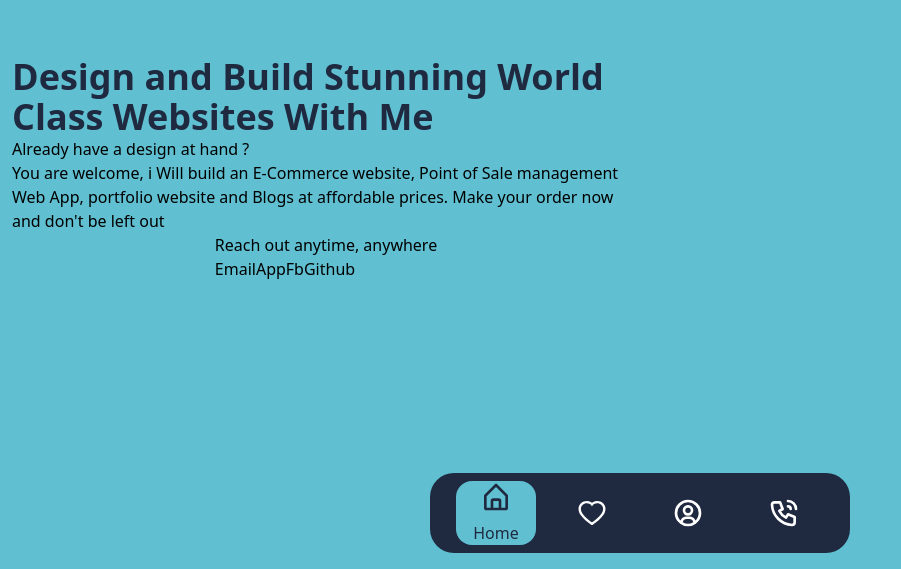
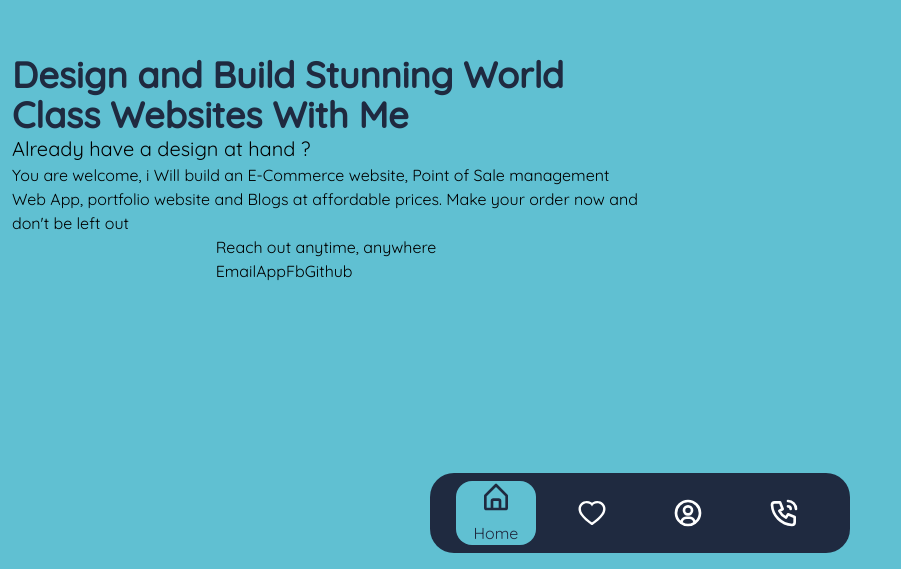
Before and after one commit to DC-21/react-tailwind-bottom-nav-webapp, a React (Vite) app: page / in a window 1280 px wide. Shown: the part 231-800 px from the top of the page, without its empty margins (0-901 px from the left). Built offline with nearby package versions, Linux system fonts and the light colour scheme.

Commit message:
first commit

```diff
--- a/index.html
+++ b/index.html
@@ -3,6 +3,9 @@
   <head>
     <meta charset="UTF-8" />
     <meta name="viewport" content="width=device-width, initial-scale=1.0" />
+    <link rel="preconnect" href="https://fonts.googleapis.com">
+<link rel="preconnect" href="https://fonts.gstatic.com" crossorigin>
+<link href="https://fonts.googleapis.com/css2?family=Quicksand:wght@400;500&display=swap" rel="stylesheet">
     <title>💎 Chola Kuboko</title>
   </head>
   <body>
--- a/src/components/Hero.jsx
+++ b/src/components/Hero.jsx
@@ -10,7 +10,7 @@
             <p className="text-left font-bold text-4xl text-[#1f2a40]">
               Design and Build Stunning World Class Websites With Me
             </p>
-            <p>Already have a design at hand ?</p>
+            <p className="text-xl">Already have a design at hand ?</p>
             <p>
               You are welcome, i Will build an E-Commerce website, Point of Sale
               management Web App, portfolio website and Blogs at affordable
--- a/src/index.css
+++ b/src/index.css
@@ -1,3 +1,7 @@
 @tailwind base;
 @tailwind components;
 @tailwind utilities;
+
+*{
+    font-family: 'Quicksand', sans-serif;
+}
```
